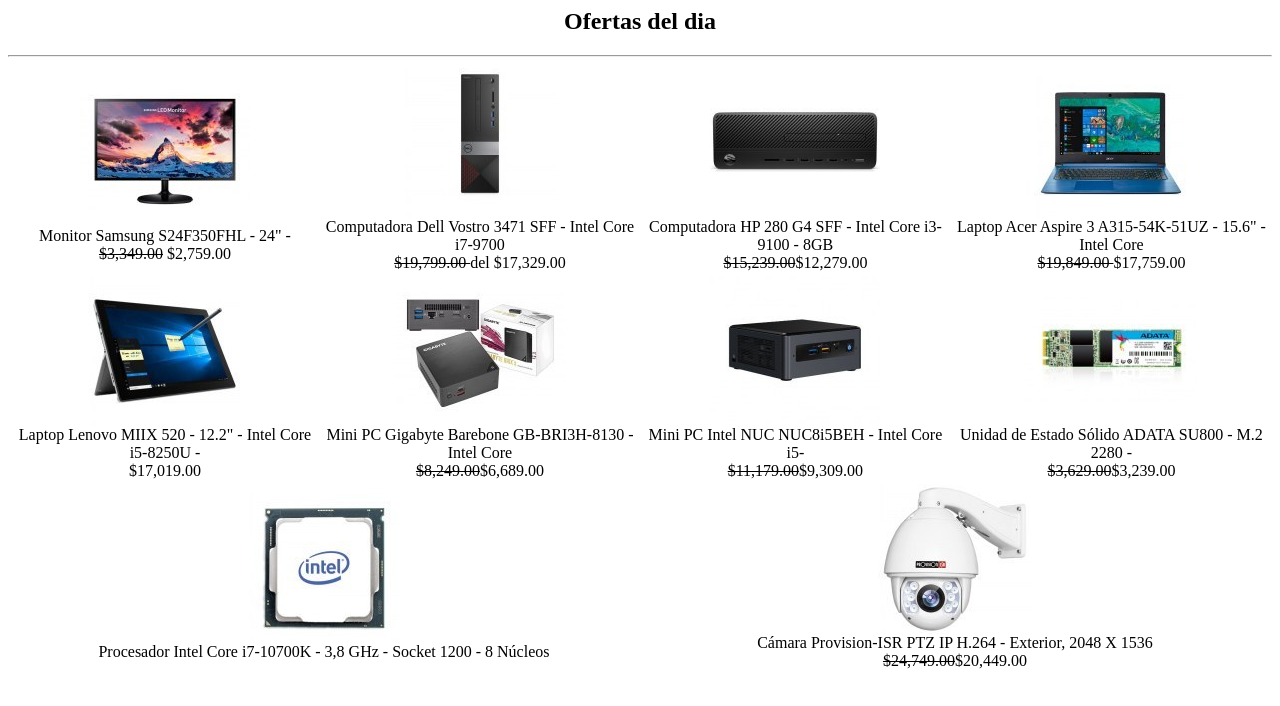
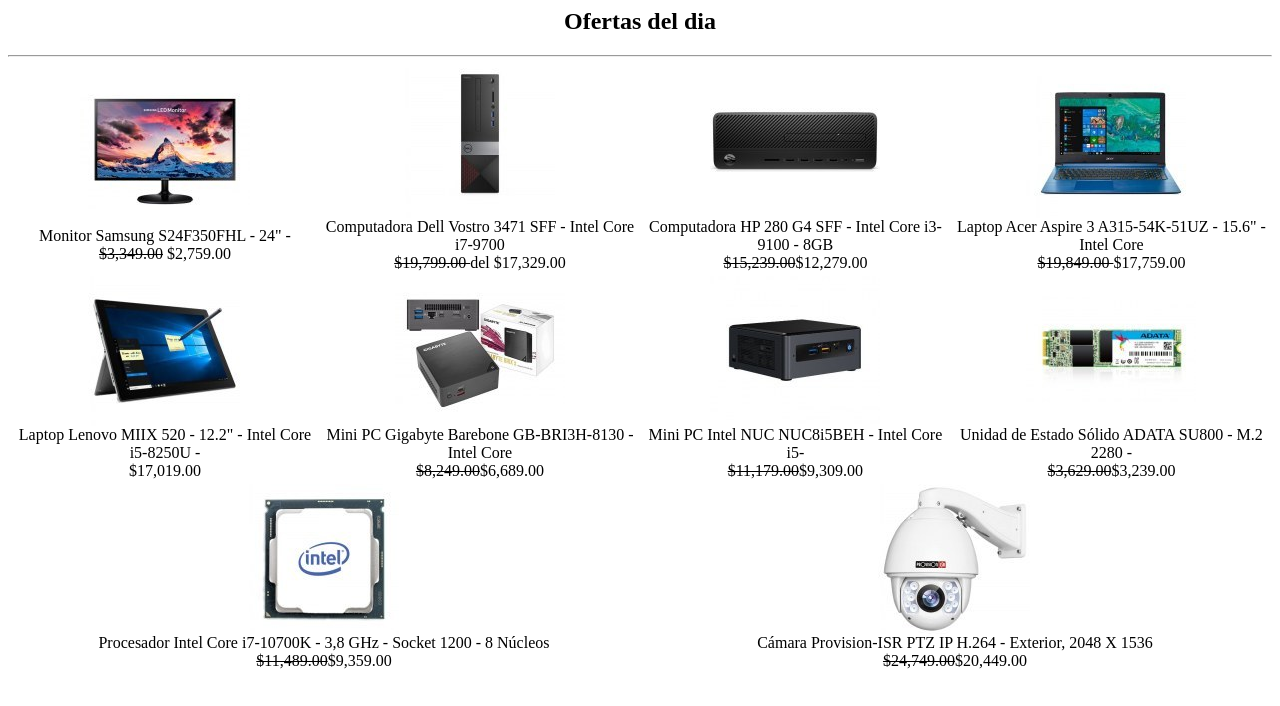
Before and after one commit to 1brian7/Practica-2, a plain HTML site: page index.html in a window 1280 px wide. Drawn offline with Linux system fonts and the light colour scheme.

Commit message:
Update index.html

```diff
--- a/index.html
+++ b/index.html
@@ -23,7 +23,7 @@
                     <td align="center"><img src="img/Unidad de Estado Slido.jpg" alt="Monitor samsung" title="monitor Samsung"><br>Unidad de Estado Sólido ADATA SU800 - M.2 2280 -<br> <del>$3,629.00</del>$3,239.00</td>
                 </tr>
                 <tr>
-                    <td colspan="2" align="center"><img src="img/Procesador Intel i7.jpg" alt="Monitor samsung" title="monitor Samsung"><br>Procesador Intel Core i7-10700K - 3,8 GHz - Socket 1200 - 8 Núcleos</td>
+                    <td colspan="2" align="center"><img src="img/Procesador Intel i7.jpg" alt="Monitor samsung" title="monitor Samsung"><br>Procesador Intel Core i7-10700K - 3,8 GHz - Socket 1200 - 8 Núcleos<br><del>$11,489.00</del>$9,359.00</td>
                     <td colspan="2" align="center"><img src="img/Cmara Provision.jpg" alt="Monitor samsung" title="monitor Samsung"><br> Cámara Provision-ISR PTZ IP H.264 - Exterior, 2048 X 1536<br> <del>$24,749.00</del>$20,449.00</td>
                 </tr>
             </tbody>
```
